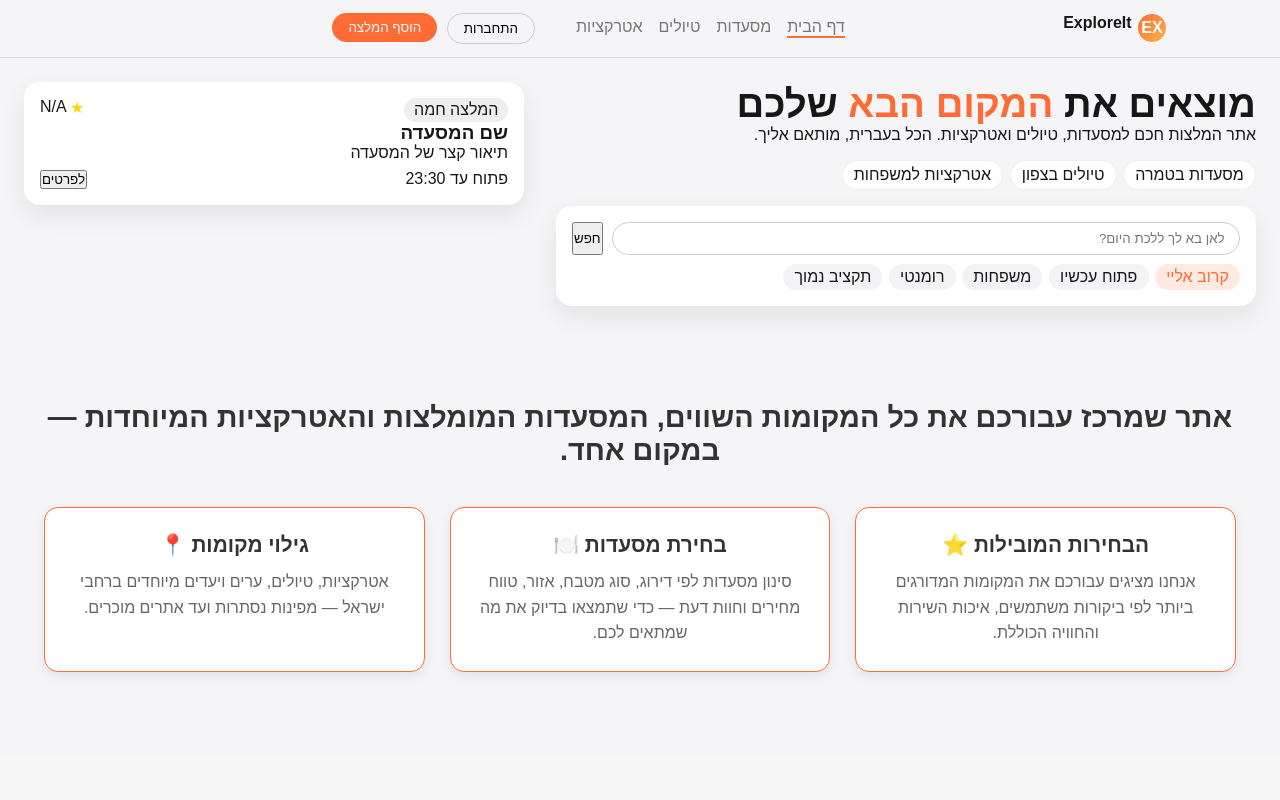
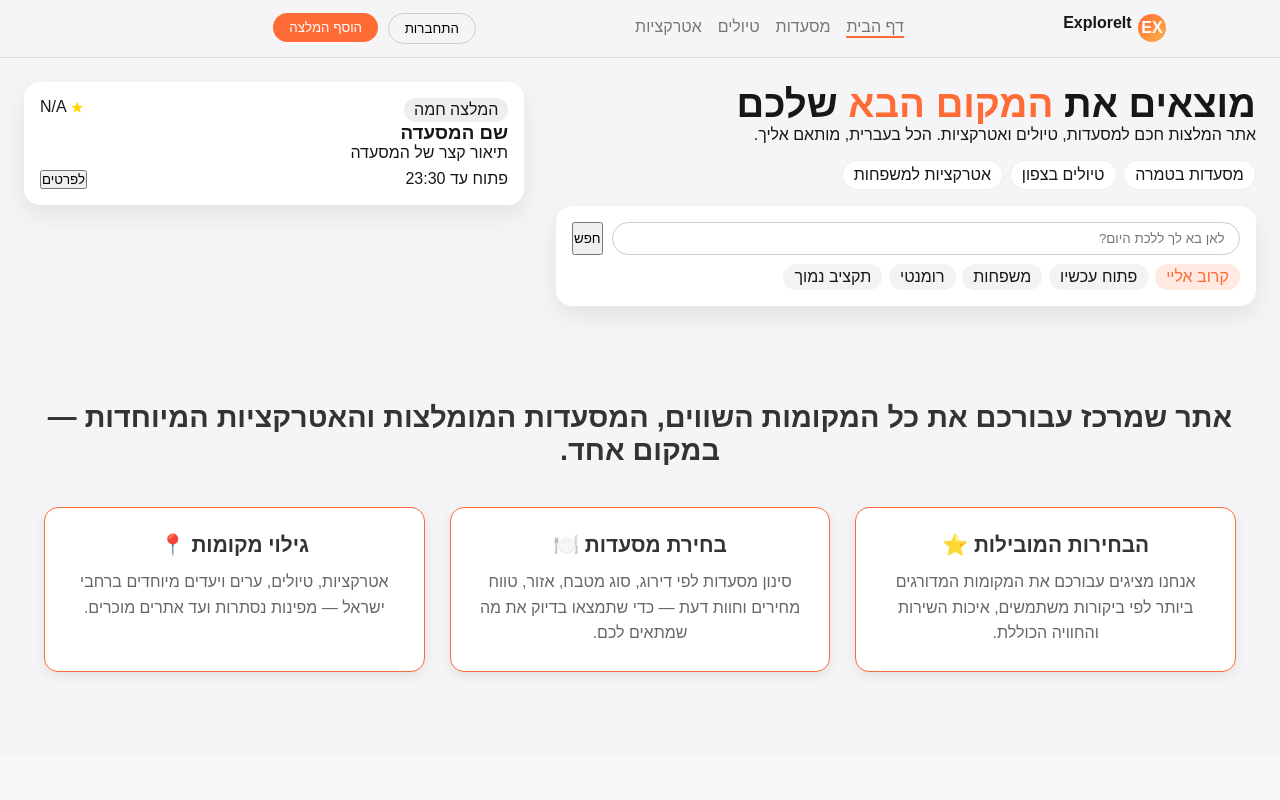
Before and after one commit to majddiab33-design/client, a Next.js app: page / in a window 1280 px wide. Shown: the top 800 px of the page. Built offline with nearby package versions, Linux system fonts and the light colour scheme; no server answers.

Commit message:
Update NavBar.module.css

```diff
--- a/src/app/components/NavBar.module.css
+++ b/src/app/components/NavBar.module.css
@@ -35,7 +35,7 @@
 }
 
 .navLinks {
-  margin-left: 25px;
+  margin: 0 auto;
   display: flex;
   gap: 1rem;
 }
@@ -55,6 +55,7 @@
 }
 
 .navCta {
+  margin-left: auto;
   display: flex;
   gap: 0.6rem;
 }
@@ -86,11 +87,7 @@
 .mobileMenu {
   display: flex;
   align-items: center;
-  gap: 1rem;
   flex: 1;
-  /* 👈 הכי חשוב */
-  justify-content: center;
-  /* 👈 ממקם באמצע */
 }
 
 /* ================= MOBILE ================= */
```
